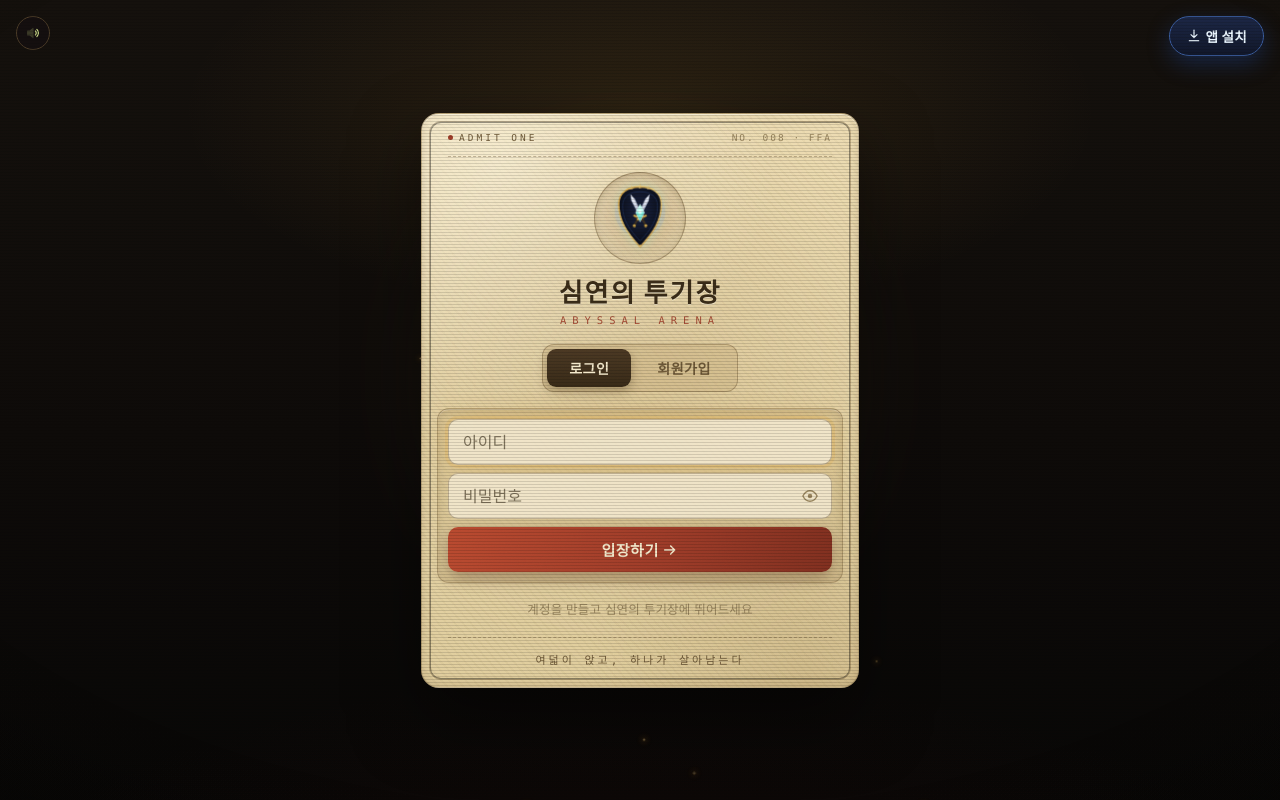
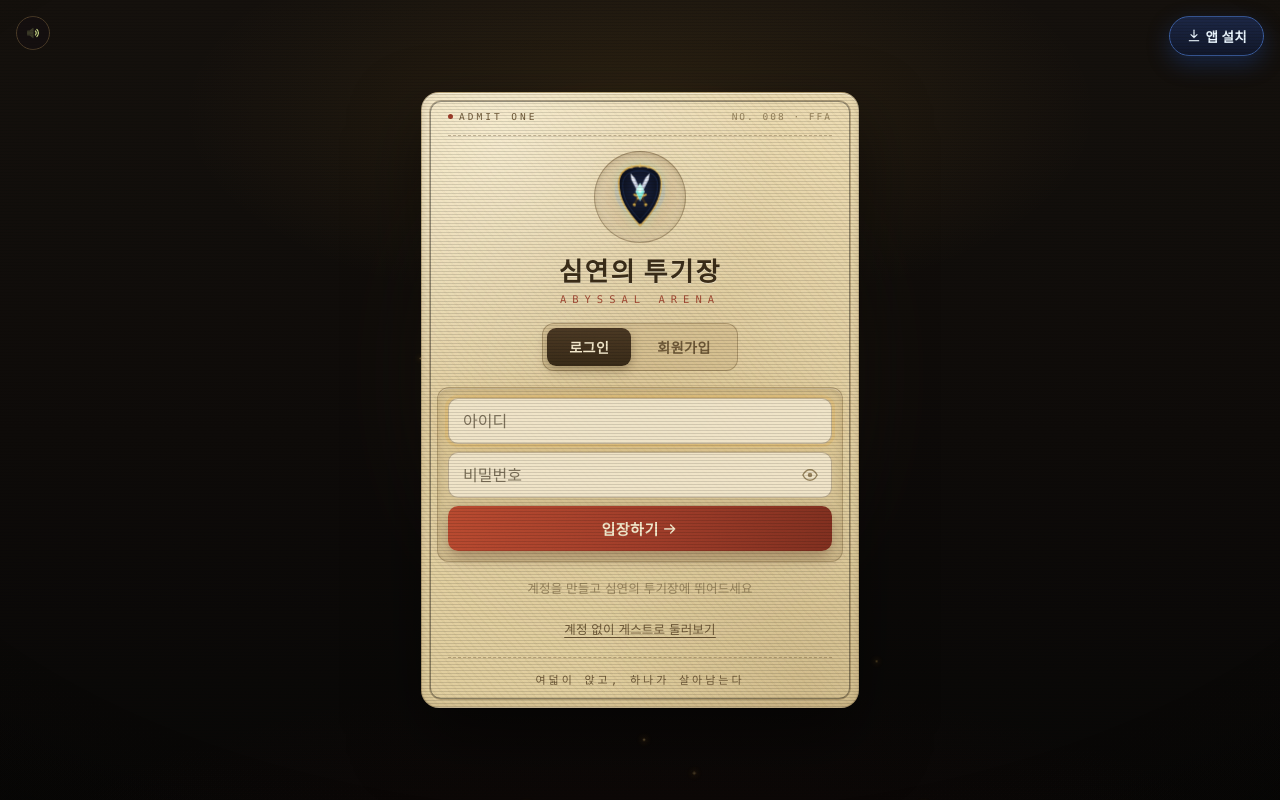
Before and after one commit to woojoo-shim/cardbattle, a React (Vite) app in the folder cardbattle/apps/client/: page / in a window 1280 px wide. Built offline with nearby package versions, Linux system fonts and the light colour scheme.

Commit message:
feat(client): add guest (익명) play — enter the arena without an account

```diff
--- a/cardbattle/apps/client/public/sw.js
+++ b/cardbattle/apps/client/public/sw.js
@@ -1,7 +1,7 @@
 // Minimal service worker — makes the game installable and gives the app shell
 // an offline fallback. It never touches the Colyseus server (different origin),
 // so live multiplayer traffic is untouched.
-const CACHE = 'cardbattle-v106';
+const CACHE = 'cardbattle-v107';
 const SHELL = ['/', '/index.html', '/manifest.webmanifest', '/icon.svg'];
 
 self.addEventListener('install', (event) => {
--- a/cardbattle/apps/client/src/App.tsx
+++ b/cardbattle/apps/client/src/App.tsx
@@ -216,6 +216,19 @@ function AuthGate({ onAuthed }: { onAuthed: (account: Account) => void }) {
     });
   };
 
+  // No-account entry: mint a throwaway local guest and drop straight into the arena. Carries no
+  // token, so joins seat the player as a guest (server onAuth returns username:null) — progress
+  // (gold, wins, cosmetics) simply doesn't persist. Lets a visitor play instantly before signing up.
+  const goGuest = () => {
+    if (busy) return;
+    playSfx('select');
+    onAuthed({
+      token: '', username: '', display: `손님${Math.floor(1000 + Math.random() * 9000)}`,
+      avatar, wins: 0, losses: 0, gold: 0,
+      owned: [], equippedBorder: '', equippedTitle: '', equippedEffect: '',
+    });
+  };
+
   return (
     <div style={gateWrap}>
       <InstallButton />
@@ -321,6 +334,8 @@ function AuthGate({ onAuthed }: { onAuthed: (account: Account) => void }) {
           </button>
         </div>
         {error ? <p style={errText}>{error}</p> : <p style={hint}>계정을 만들고 심연의 투기장에 뛰어드세요</p>}
+
+        <button type="button" style={guestLink} onClick={goGuest} disabled={busy}>계정 없이 게스트로 둘러보기</button>
 
         {/* BOTTOM STUB — the flavour tear-off */}
         <div style={perf} aria-hidden />
@@ -553,3 +568,8 @@ const hint: React.CSSProperties = {
 const errText: React.CSSProperties = {
   margin: '16px 0 0', fontSize: 12.5, color: C.enemy, fontFamily: sans, letterSpacing: 0.2,
 };
+const guestLink: React.CSSProperties = {
+  margin: '10px 0 0', padding: '6px 4px', fontSize: 12.5, fontFamily: sans, color: TICKET.dim,
+  background: 'transparent', border: 'none', cursor: 'pointer',
+  textDecoration: 'underline', textUnderlineOffset: 3, letterSpacing: 0.2,
+};
```
